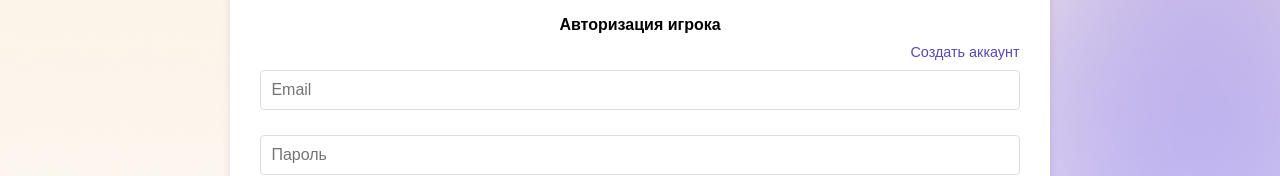
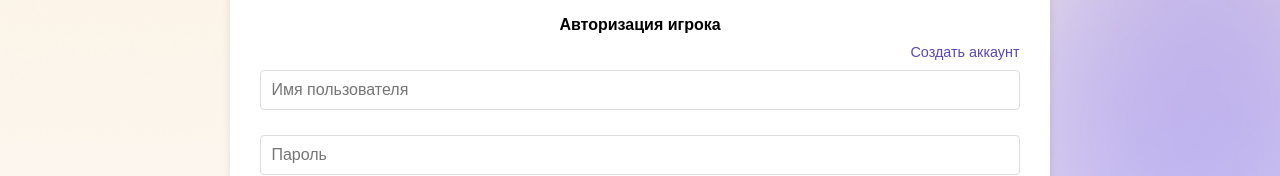
Before and after one commit to NikolyaTruLaLaLa/RingsOfWisdom, a React (Vite) app in the folder frontend/ringsOfWisdom/: page /auth in a window 1280 px wide. Shown: the part 315-491 px from the top of the page. Built offline with nearby package versions, Linux system fonts and the light colour scheme.

Commit message:
изменил авторизацию и кнопку в квизе

```diff
--- a/frontend/ringsOfWisdom/src/assets/style/style_authorization.css
+++ b/frontend/ringsOfWisdom/src/assets/style/style_authorization.css
@@ -84,7 +84,7 @@ form label {
 }
 
 
-input[type="email"],
+input[type="name"],
 input[type="password"] {
     width: 100%;
     padding: 10px;
--- a/frontend/ringsOfWisdom/src/assets/style/style_quez.css
+++ b/frontend/ringsOfWisdom/src/assets/style/style_quez.css
@@ -92,7 +92,7 @@
 
 .back-to-menu {
     padding: 10px 15px;
-    background-color: #5a47b3;
+    color: #5a47b3;
     color: #fff;
     border: none;
     border-radius: 5px;
@@ -105,6 +105,6 @@
 }
 
 .back-to-menu:hover {
-    background-color: #5a47b3;
+    color: #5a47b3;
     transform:scale(1.02);
 }
--- a/frontend/ringsOfWisdom/src/pages/Authorization.jsx
+++ b/frontend/ringsOfWisdom/src/pages/Authorization.jsx
@@ -17,7 +17,7 @@ const Authorization = () => {
                 <NavLink to="/reg"className="create-account" >Создать аккаунт</NavLink>
                 {/*<a href="/reg" className="create-account">Создать аккаунт</a>*/}
 
-                <input type="email" placeholder="Email" required/>
+                <input type="name" placeholder="Имя пользователя" required/>
                 <input type="password" placeholder="Пароль" required/>
 
                 <div className="remember-box">
```
